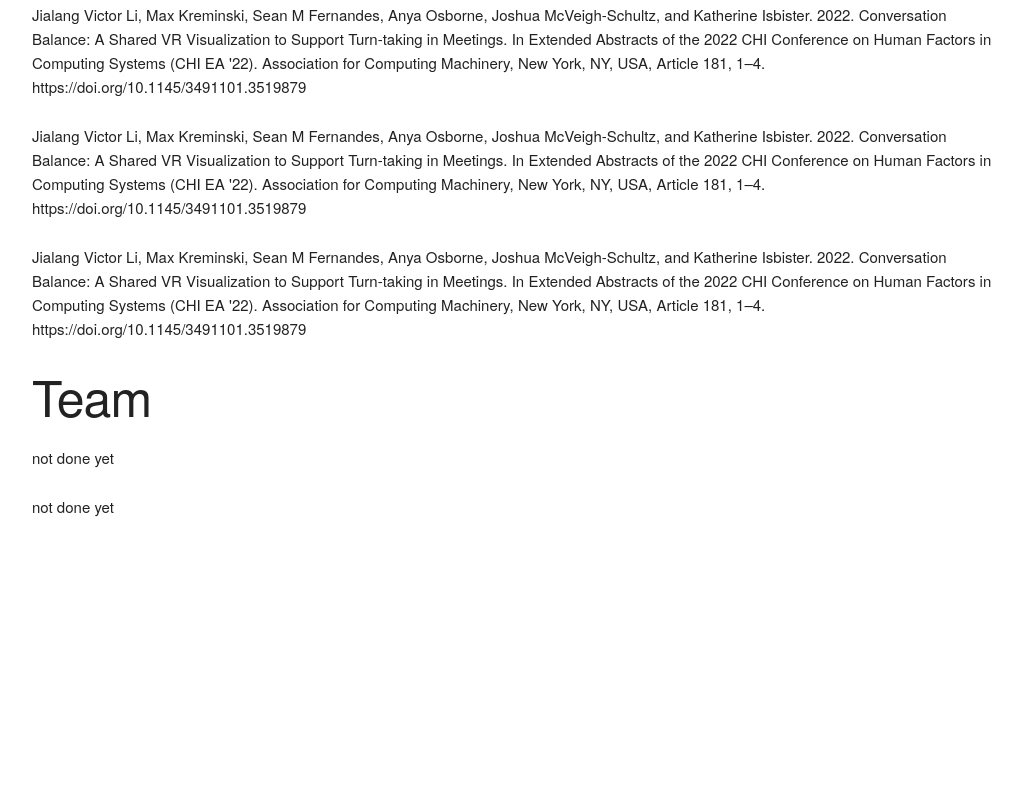
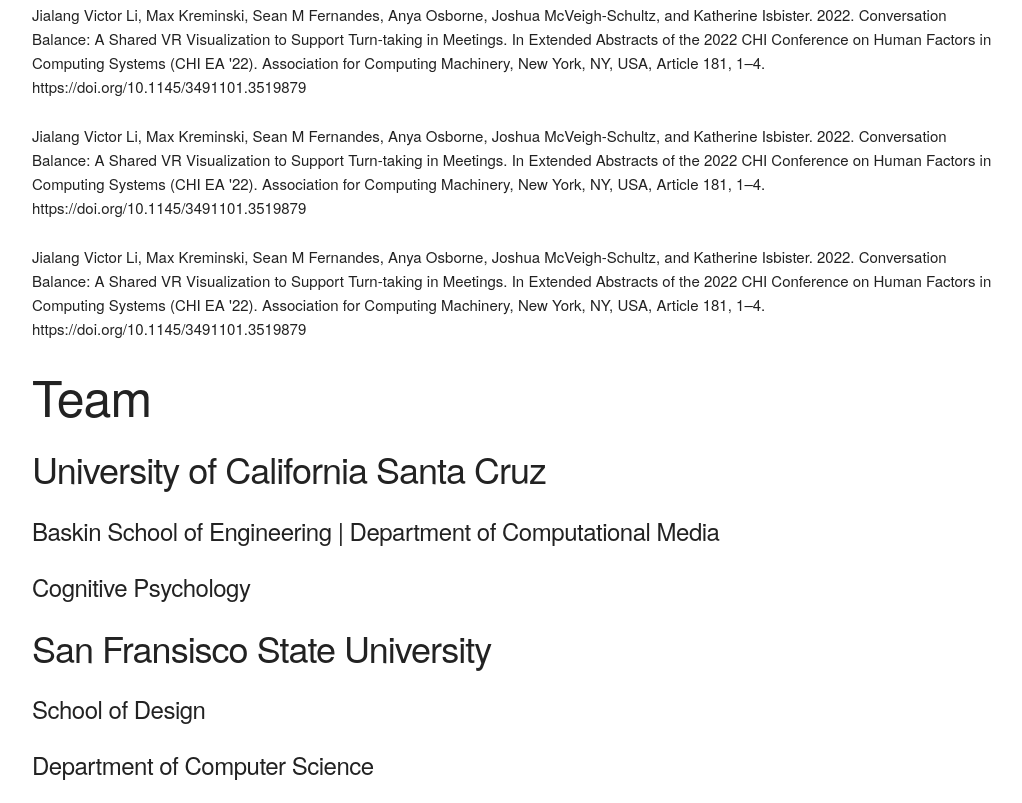
Before and after one commit to smrghsh/ssp-website, a plain HTML site: page index.html in a window 1280 px wide. Shown: the part 1441-2244 px from the top of the page, without its empty margins (128-1150 px from the left). Before the commit the page ends 1985 px from the top, so only its background shows below. Drawn offline with Linux system fonts and the light colour scheme.

Commit message:
add: team headings

```diff
--- a/index.html
+++ b/index.html
@@ -55,10 +55,20 @@
         </div>
         <h1 id="Team">Team</h1>
         <div class="row" id="UCSC">
-            <p>not done yet</p>
+            <h3>University of California Santa Cruz</h3>
+            <div class="people">
+
+            </div>
+            <h5>Baskin School of Engineering | Department of Computational Media</h5>
+
+            <h5>Cognitive Psychology</h5>
+
+
         </div>
         <div class="row" id="SFSU">
-            <p>not done yet</p>
+            <h3>San Fransisco State University</h3>
+            <h5>School of Design</h5>
+            <h5>Department of Computer Science</h5>
         </div>
 
     </div>
```
